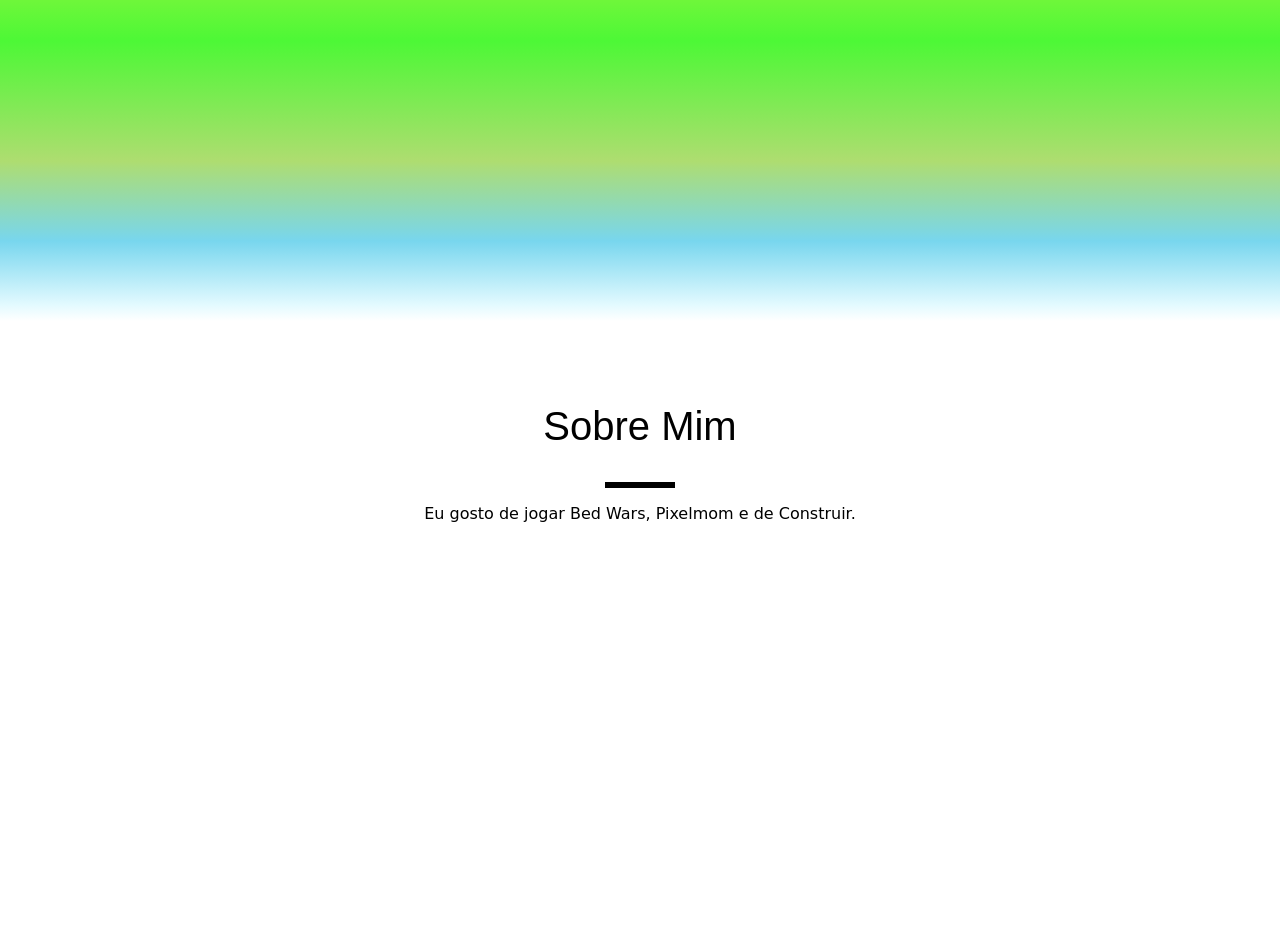
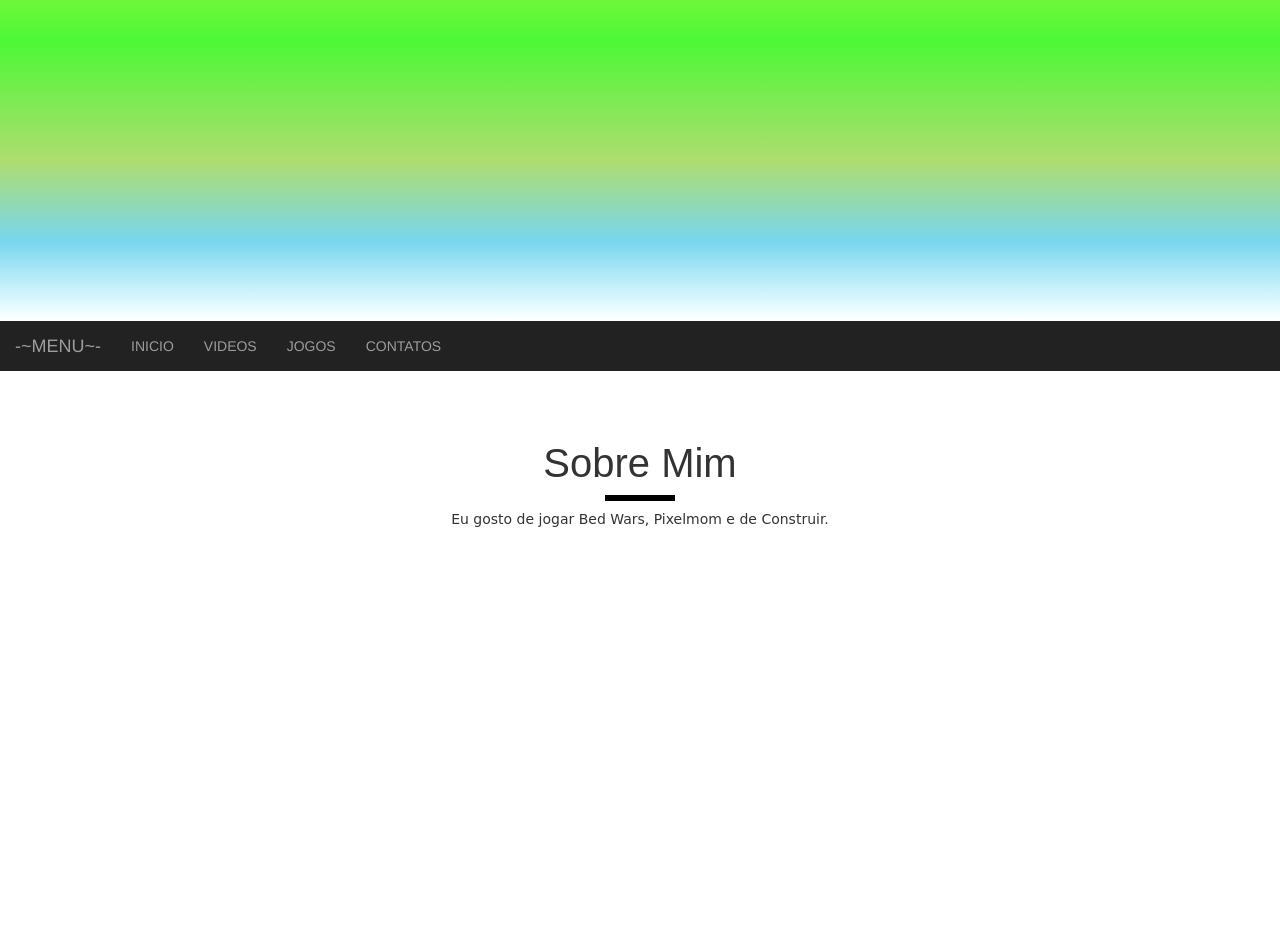
Before and after one commit to Naturenz/SITEE-1, a plain HTML site: page index.html in a window 1280 px wide. Shown: the part 479-1427 px from the top of the page. Drawn offline with nearby package versions, Linux system fonts and the light colour scheme.

Commit message:
Update index.html

```diff
--- a/index.html
+++ b/index.html
@@ -1,16 +1,46 @@
 <!DOCTYPE html>
-<html>
+<html lang="en" >
 <head>
+    <meta charset="utf-8">
+    <meta name="viewport" content="width=device-width, initial-scale=1">
+    <!--Bootstrap-->
+    <link rel="stylesheet" href="https://maxcdn.bootstrapcdn.com/bootstrap/3.4.0/css/bootstrap.min.css">
+    <!--script JS-->
+    <script src="https://ajax.googleapis.com/ajax/libs/jquery/3.4.1/jquery.min.js"> </script>
+    <script src="https://maxcdn.bootstrapcdn.com/bootstrap/3.4.0/js/bootstrap.min.js"> </script>
     <title>Meu site </title>
 <link rel="stylesheet" href="style.css">
 </head>
 <body>
-    <ul class="menu">
+
+    <nav class="navbar-inverse myNavbar">
+        <div class="navbar-header">
+            <button type="button" class="navbar-toggle" data-toggle="collapse" data-target="#myNavbar">
+                <span class="icon-bar"></span>
+                <span class="icon-bar"></span>
+                <span class="icon-bar"></span>
+            </button>
+
+     <a class="navbar-brand" href="#">-~MENU~-</a>
+        </div>
+        <div class="collapse navbar-collapse" id="myNavbar">
+            <ul class="nav navbar-nav">
+                <li> <a href="#bio"> INICIO </a> </li>
+                <li> <a href="#videos"> VIDEOS </a> </li>
+                <li> <a href="#jogos"> JOGOS </a> </li>
+                <li> <a href="#contato"> CONTATOS </a> </li>
+            </ul>
+        </div>
+    </nav>
+
+
+    <!--<ul class="menu">
         <li class="links"> <a href="#bio"> INICIO </a> </li>
         <li class="links"> <a href="#videos"> VIDEOS </a> </li>
         <li class="links"> <a href="#jogos"> JOGOS </a> </li>
         <li class="links"> <a href="#contato"> CONTATOS </a> </li>
-    </ul>
+    </ul> -->
+
     <section id="welcome">
         <div class="parallax-inner">
     <img src="face.png" class="perfil">
```
